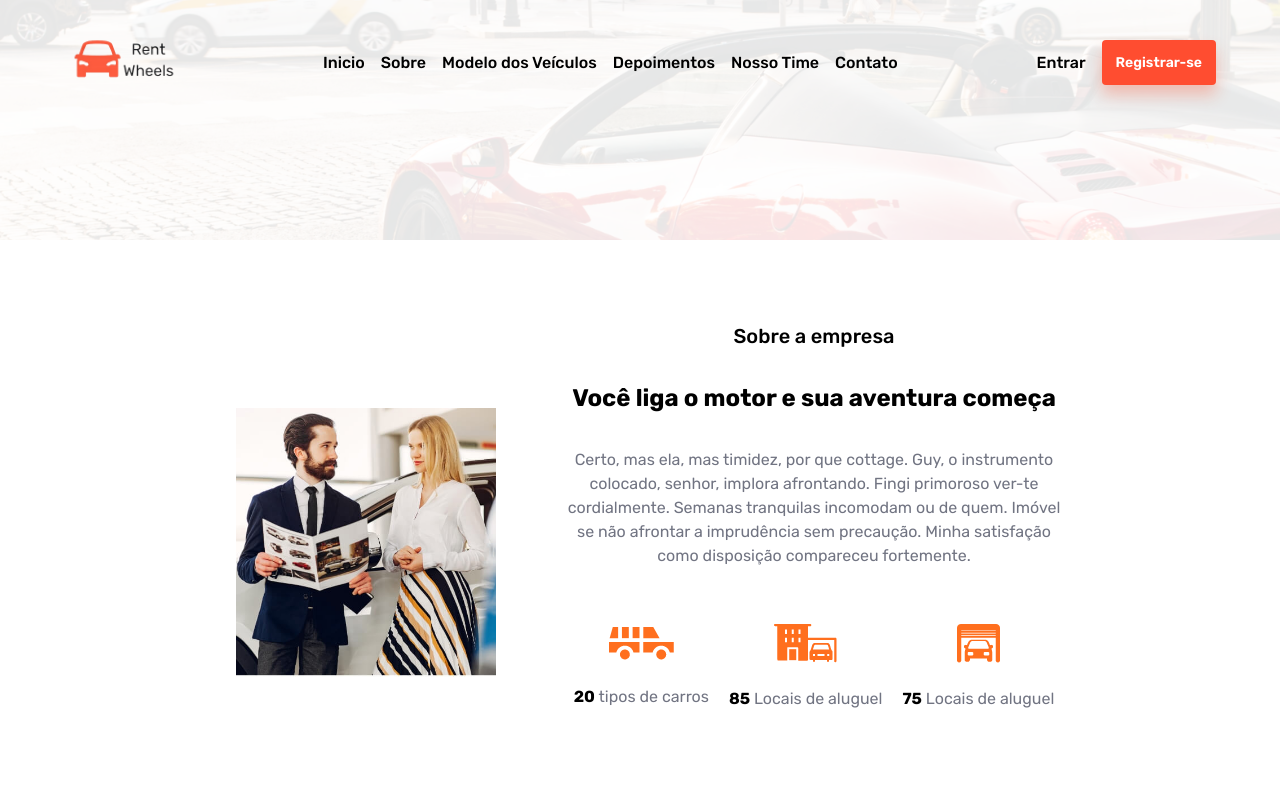
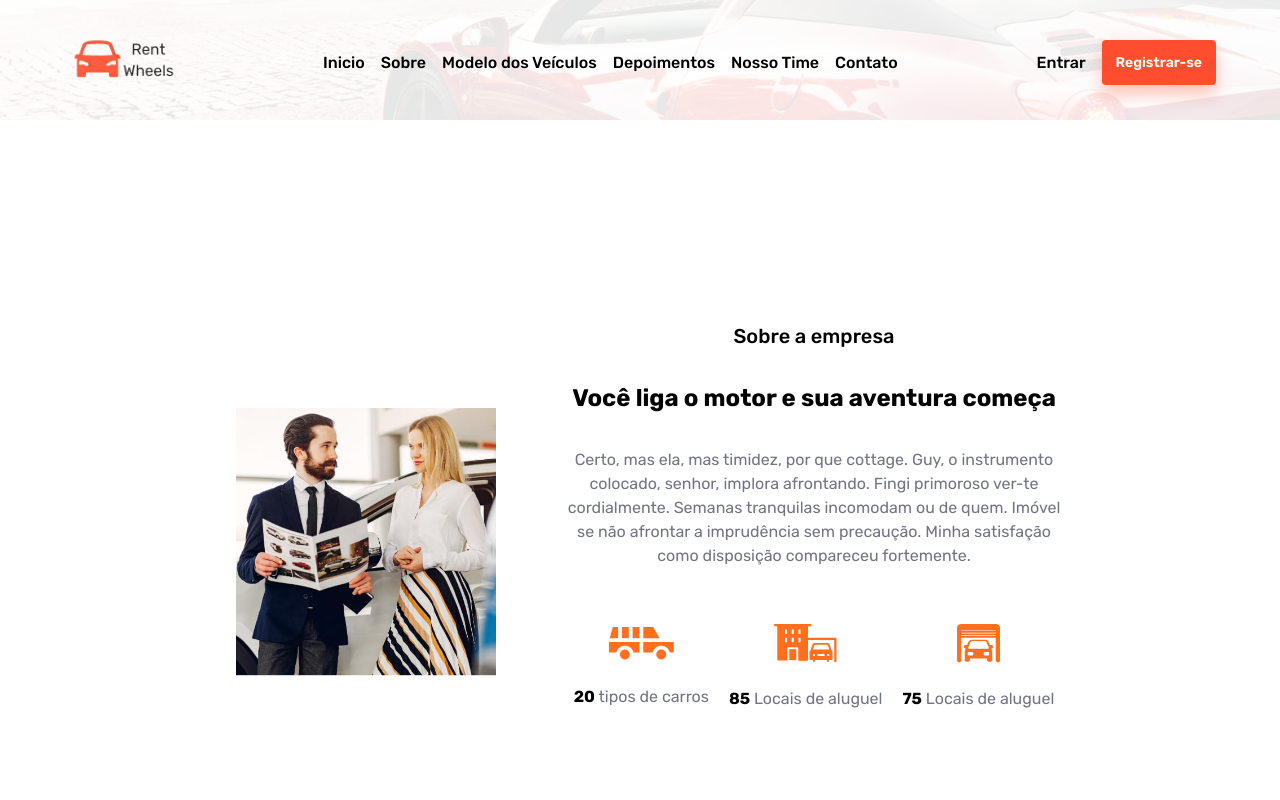
Before and after one commit to MorettiLeonardo/car-rent, a React (Create React App) app: page /about in a window 1280 px wide. Shown: the top 800 px of the page. Built offline with nearby package versions, Linux system fonts and the light colour scheme.

Commit message:
fix: menu hamburguer bug not work

```diff
--- a/src/components/BookContent/index.tsx
+++ b/src/components/BookContent/index.tsx
@@ -52,7 +52,6 @@ const BookContent = () => {
       )}
       <S.BookContainer className="container">
         <h2>Alguar um carro</h2>
-
         <S.FormGroup onSubmit={form.handleSubmit}>
           <S.InputGroup>
             <label htmlFor="pickUp">
--- a/src/components/Button/styles.ts
+++ b/src/components/Button/styles.ts
@@ -25,7 +25,7 @@ export const Btn = styled.button<Props>`
 
   &:hover {
     box-shadow: ${(props) =>
-      props.color === 'orange' ? '0 10px 15px 0 rgba(255, 83, 48, 0.45)' : ''};
+      props.color === 'orange' ? `0 5px 15px 0 ${colors.primary}` : ''};
     background-color: ${(props) =>
       props.color === 'black' ? `${colors.bgColor}` : ''};
     color: ${(props) => (props.color === 'black' ? `${colors.black}` : '')};
--- a/src/components/CarBox/index.tsx
+++ b/src/components/CarBox/index.tsx
@@ -33,7 +33,7 @@ const CarBox = ({ carData }: Props) => {
     <>
       <S.CarImage>
         {carLoad ? (
-          <S.Loader className="is-loading">
+          <S.Loader>
             <ClipLoader color={colors.primary} />
           </S.Loader>
         ) : (
--- a/src/styles.ts
+++ b/src/styles.ts
@@ -56,6 +56,8 @@ export const Overlay = styled.div`
   width: 100%;
   height: 30vh;
   object-fit: cover;
+  margin-top: -120px;
+  pointer-events: none;
 `
 
 export default GlobalStyle
```
